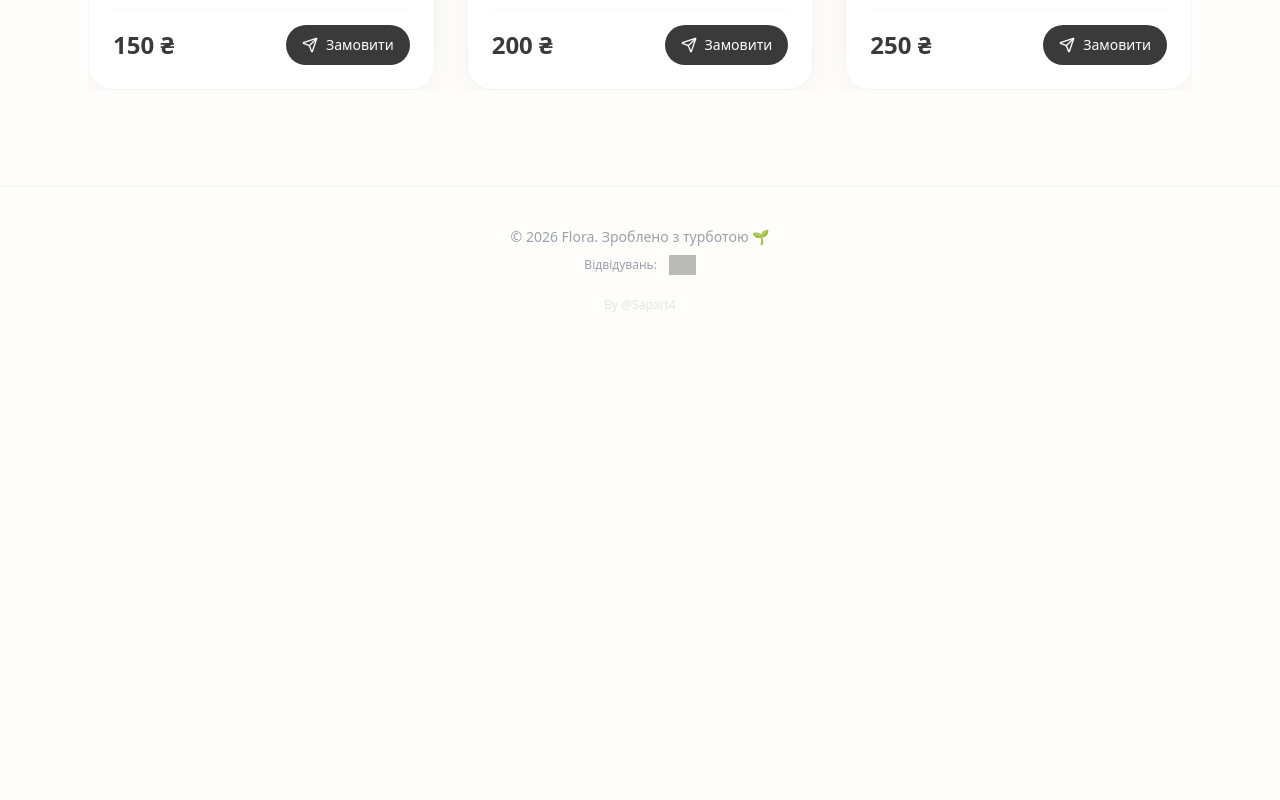
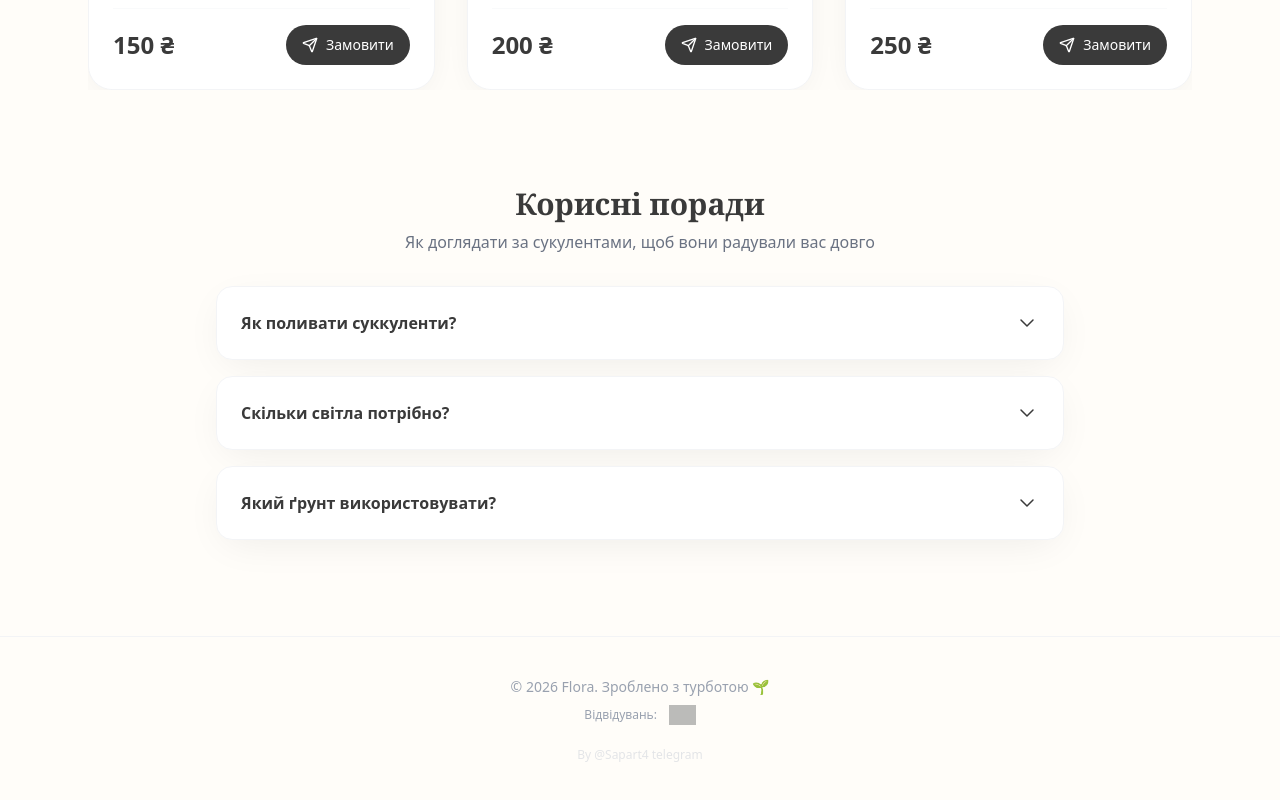
Before and after one commit to sapart4/flora-site, a Next.js app: page / in a window 1280 px wide. Shown: the part 1844-2644 px from the top of the page. Before the commit the page ends 2279 px from the top, so only its background shows below. Built offline with nearby package versions, Linux system fonts and the light colour scheme; grey boxes are pictures that could not be loaded.

Commit message:
auto-update

```diff
--- a/src/app/layout.tsx
+++ b/src/app/layout.tsx
@@ -1,15 +1,16 @@
+// @ts-nocheck
 import type { Metadata } from "next";
 import { Albert_Sans, Playfair_Display } from "next/font/google";
 import "./globals.css";
 
 const albertSans = Albert_Sans({
-  subsets: ["latin", "cyrillic"],
+  subsets: ["latin", "cyrillic"], // Вернули cyrillic, чтобы не было ошибки
   weight: ["400", "500", "600", "700"],
   variable: "--font-albert-sans",
 });
 
 const playfair = Playfair_Display({
-  subsets: ["latin", "cyrillic"],
+  subsets: ["latin", "cyrillic-ext"], // А тут оставляем ext, шрифт это поддерживает
   weight: ["500", "600", "700"],
   variable: "--font-playfair",
 });
--- a/src/app/page.tsx
+++ b/src/app/page.tsx
@@ -27,7 +27,6 @@ export default function Home() {
           </p>
         </section>
 
-        {/* Каталог растений (Суккуленти) */}
         <SectionToggle
           title="Суккуленти"
           count={plants.length}
@@ -41,7 +40,6 @@ export default function Home() {
           </div>
         </SectionToggle>
 
-        {/* Ручная работа */}
         <SectionToggle
           title="Ручна робота"
           count={handmadeItems.length}
@@ -55,6 +53,56 @@ export default function Home() {
           </div>
         </SectionToggle>
 
+        {/* Блок с полезными советами */}
+        <section className="px-6 max-w-4xl mx-auto mt-24 mb-16">
+          <div className="text-center mb-8">
+            <h2 className="font-serif text-2xl md:text-3xl font-semibold text-ink dark:text-white transition-colors">
+              Корисні поради
+            </h2>
+            <p className="text-gray-500 dark:text-gray-400 mt-2">
+              Як доглядати за сукулентами, щоб вони радували вас довго
+            </p>
+          </div>
+
+          <div className="space-y-4 text-left">
+            <details className="group bg-white dark:bg-gray-900 rounded-2xl p-6 border border-gray-100 dark:border-gray-800 shadow-soft cursor-pointer">
+              <summary className="font-semibold text-ink dark:text-white list-none flex justify-between items-center">
+                Як поливати суккуленти?
+                <span className="transition group-open:rotate-180">
+                  <svg fill="none" height="24" shapeRendering="geometricPrecision" stroke="currentColor" strokeLinecap="round" strokeLinejoin="round" strokeWidth="1.5" viewBox="0 0 24 24" width="24"><path d="M6 9l6 6 6-6"></path></svg>
+                </span>
+              </summary>
+              <p className="text-gray-500 dark:text-gray-400 mt-4 leading-relaxed">
+                Поливайте тільки тоді, коли земля повністю висохне. Влітку це може бути раз на тиждень, взимку — раз на місяць. Краще недолити, ніж залити!
+              </p>
+            </details>
+
+            <details className="group bg-white dark:bg-gray-900 rounded-2xl p-6 border border-gray-100 dark:border-gray-800 shadow-soft cursor-pointer">
+              <summary className="font-semibold text-ink dark:text-white list-none flex justify-between items-center">
+                Скільки світла потрібно?
+                <span className="transition group-open:rotate-180">
+                  <svg fill="none" height="24" shapeRendering="geometricPrecision" stroke="currentColor" strokeLinecap="round" strokeLinejoin="round" strokeWidth="1.5" viewBox="0 0 24 24" width="24"><path d="M6 9l6 6 6-6"></path></svg>
+                </span>
+              </summary>
+              <p className="text-gray-500 dark:text-gray-400 mt-4 leading-relaxed">
+                Суккуленти люблять яскраве, але розсіяне світло. Ідеальне місце — підвіконня на південній або східній стороні. Уникайте прямих обідніх сонячних променів влітку, щоб не було опіків.
+              </p>
+            </details>
+
+            <details className="group bg-white dark:bg-gray-900 rounded-2xl p-6 border border-gray-100 dark:border-gray-800 shadow-soft cursor-pointer">
+              <summary className="font-semibold text-ink dark:text-white list-none flex justify-between items-center">
+                Який ґрунт використовувати?
+                <span className="transition group-open:rotate-180">
+                  <svg fill="none" height="24" shapeRendering="geometricPrecision" stroke="currentColor" strokeLinecap="round" strokeLinejoin="round" strokeWidth="1.5" viewBox="0 0 24 24" width="24"><path d="M6 9l6 6 6-6"></path></svg>
+                </span>
+              </summary>
+              <p className="text-gray-500 dark:text-gray-400 mt-4 leading-relaxed">
+                Звичайний ґрунт не підходить, він затримує вологу. Використовуйте спеціальний субстрат для кактусів і суккулентів, або змішайте звичайну землю з піском і дрібним керамзитом.
+              </p>
+            </details>
+          </div>
+        </section>
+
         <footer className="mt-24 py-10 text-center border-t border-gray-100 dark:border-gray-800 relative z-10 transition-colors">
           <p className="text-gray-400 dark:text-gray-500 text-sm mb-2">
             © {new Date().getFullYear()} Flora. Зроблено з турботою 🌱
@@ -62,7 +110,6 @@ export default function Home() {
 
           <div className="flex items-center justify-center gap-3 mb-4">
             <span className="text-xs text-gray-400">Відвідувань:</span>
-            {/* Счетчик посещений */}
             <img
               src="https://hits.sh/flor4.vercel.app.svg?style=flat-square&color=FFB3BA&labelColor=3A3A3A"
               alt="Visitors"
@@ -76,7 +123,7 @@ export default function Home() {
             rel="noopener noreferrer"
             className="text-xs text-gray-300 dark:text-gray-600 hover:text-gray-500 dark:hover:text-gray-400 transition-colors opacity-60 hover:opacity-100"
           >
-            By @Sapart4
+            By @Sapart4 telegram
           </a>
         </footer>
       </div>
--- a/src/components/HandmadeCard.tsx
+++ b/src/components/HandmadeCard.tsx
@@ -1,14 +1,34 @@
+"use client";
+
+import { useState } from "react";
 import { Send } from "lucide-react";
 import { HandmadeItem } from "@/data/handmade";
+import ImageModal from "./ImageModal";
 
 export default function HandmadeCard({ item }: { item: HandmadeItem }) {
+  const [isModalOpen, setIsModalOpen] = useState(false);
+
   return (
+    <>
       <div className="group flex flex-col bg-white dark:bg-gray-900 rounded-3xl overflow-hidden shadow-soft border border-gray-100 dark:border-gray-800 hover:shadow-lg transition-all duration-300">
-      <div className={`relative aspect-square ${item.bgColor} flex flex-col items-center justify-center`}>
+        <div
+          className={`relative aspect-square ${item.bgColor} flex flex-col items-center justify-center ${item.image ? 'cursor-pointer' : ''}`}
+          onClick={() => item.image && setIsModalOpen(true)}
+        >
+          {item.image ? (
+            <img
+              src={item.image}
+              alt={item.name}
+              className="w-full h-full object-cover mix-blend-multiply group-hover:scale-105 transition-transform duration-500"
+            />
+          ) : (
+            <>
               <span className="text-4xl mb-2 opacity-50">✨</span>
               <span className="text-sm font-medium text-ink/50 dark:text-gray-400">
                 Фото з'явиться скоро
               </span>
+            </>
+          )}
         </div>
 
         <div className="p-6 flex flex-col flex-1">
@@ -29,5 +49,10 @@ export default function HandmadeCard({ item }: { item: HandmadeItem }) {
           </div>
         </div>
       </div>
+
+      {isModalOpen && item.image && (
+        <ImageModal image={item.image} onClose={() => setIsModalOpen(false)} />
+      )}
+    </>
   );
 }
--- /dev/null
+++ b/src/components/ImageModal.tsx
@@ -0,0 +1,27 @@
+"use client";
+
+import { X } from "lucide-react";
+
+export default function ImageModal({ image, onClose }: { image: string; onClose: () => void }) {
+  if (!image) return null;
+
+  return (
+    <div
+      className="fixed inset-0 z-50 flex items-center justify-center bg-black/90 backdrop-blur-sm p-4 cursor-zoom-out animate-in fade-in duration-200"
+      onClick={onClose}
+    >
+      <button
+        className="absolute top-6 right-6 text-white/50 hover:text-white bg-white/10 hover:bg-white/20 p-2 rounded-full transition-all"
+        onClick={onClose}
+      >
+        <X size={24} />
+      </button>
+      <img
+        src={image}
+        alt="Full screen view"
+        className="max-w-full max-h-full object-contain rounded-lg shadow-2xl animate-in zoom-in-95 duration-300"
+        onClick={(e) => e.stopPropagation()}
+      />
+    </div>
+  );
+}
--- a/src/components/PlantCard.tsx
+++ b/src/components/PlantCard.tsx
@@ -1,14 +1,36 @@
+"use client";
+
+import { useState } from "react";
 import { Send } from "lucide-react";
 import { Plant } from "@/data/plants";
+import ImageModal from "./ImageModal";
 
 export default function PlantCard({ plant }: { plant: Plant }) {
+  const [isModalOpen, setIsModalOpen] = useState(false);
+
   return (
+    <>
       <div className="group flex flex-col bg-white dark:bg-gray-900 rounded-3xl overflow-hidden shadow-soft border border-gray-100 dark:border-gray-800 hover:shadow-lg transition-all duration-300">
-      <div className={`relative aspect-square ${plant.bgColor} flex flex-col items-center justify-center`}>
+
+        {/* Блок с фото (кликабельный) */}
+        <div
+          className={`relative aspect-square ${plant.bgColor} flex flex-col items-center justify-center ${plant.image ? 'cursor-pointer' : ''}`}
+          onClick={() => plant.image && setIsModalOpen(true)}
+        >
+          {plant.image ? (
+            <img
+              src={plant.image}
+              alt={plant.name}
+              className="w-full h-full object-cover mix-blend-multiply group-hover:scale-105 transition-transform duration-500"
+            />
+          ) : (
+            <>
               <span className="text-4xl mb-2 opacity-50">🌱</span>
               <span className="text-sm font-medium text-ink/50 dark:text-gray-400">
                 Фото з'явиться скоро
               </span>
+            </>
+          )}
         </div>
 
         <div className="p-6 flex flex-col flex-1">
@@ -33,5 +55,11 @@ export default function PlantCard({ plant }: { plant: Plant }) {
           </div>
         </div>
       </div>
+
+      {/* Само модальное окно */}
+      {isModalOpen && plant.image && (
+        <ImageModal image={plant.image} onClose={() => setIsModalOpen(false)} />
+      )}
+    </>
   );
 }
```
Lines whose indentation alone changed are shown as unchanged.
